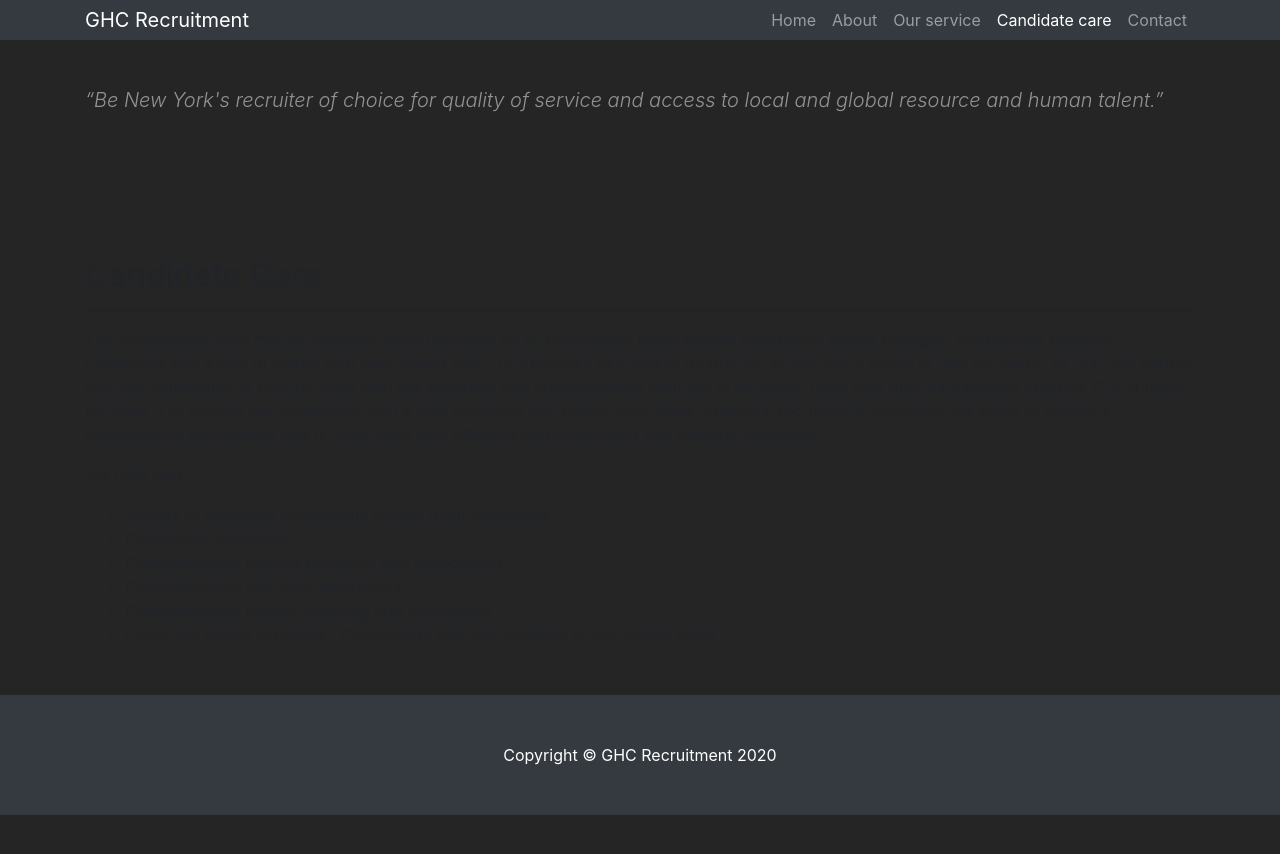
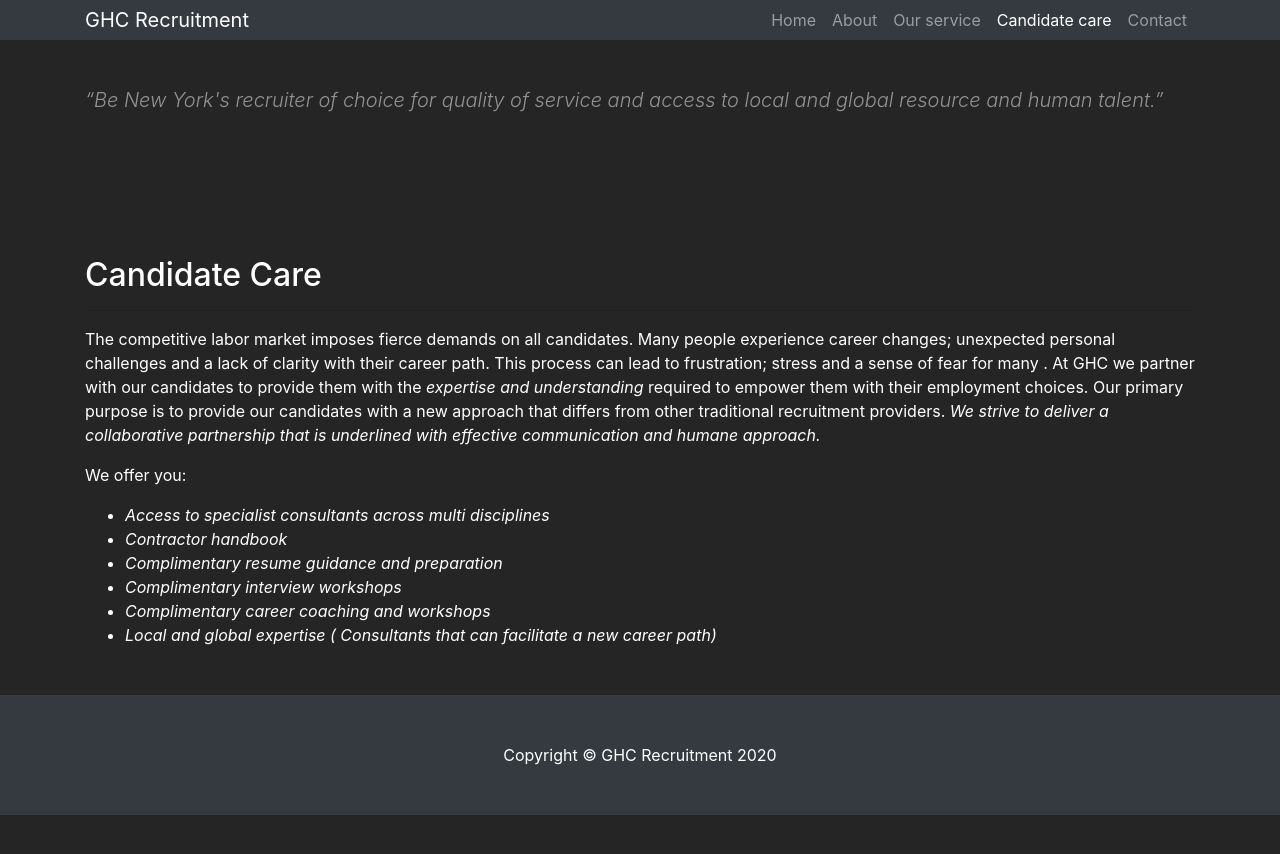
Before and after one commit to orit-mach/ghc-recruitment.github.io, a Jekyll site: the page built from _pages/candidate-care.md, in a window 1280 px wide. Shown: the top 854 px of the page. Built offline with Jekyll 4.4.1, drawn with Linux system fonts in a browser that asks for light colours; our own code applies the rules of GitHub Pages for plain Markdown files.

Commit message:
changing text colour to white

```diff
--- a/_layouts/default.html
+++ b/_layouts/default.html
@@ -8,7 +8,7 @@
 <body>
   {% include navigation.html %} {% include header.html %}
   <!-- Page Content -->
-  <div class="container mb-5 text-gray-300">
+  <div class="container mb-5 text-white">
     {{ content }}
   </div>
   <!-- /.container -->
```
